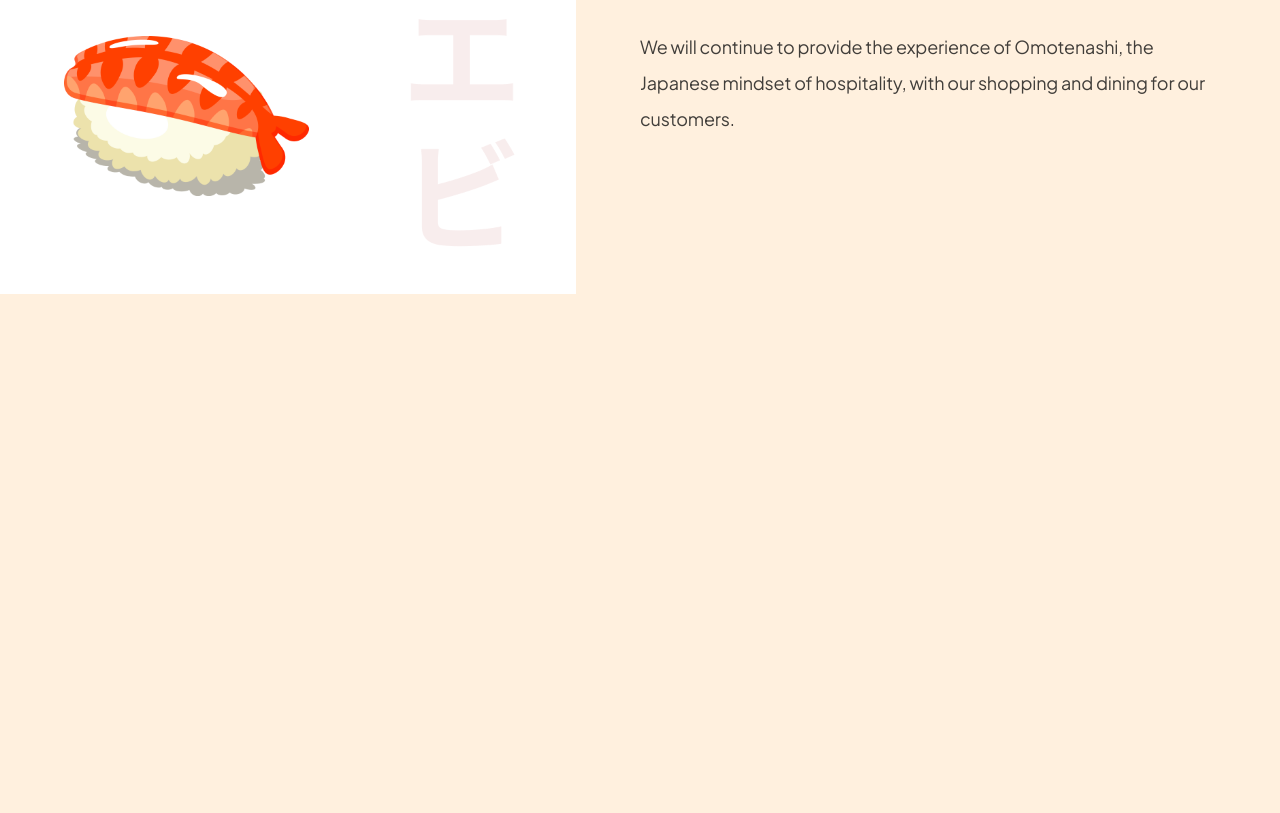
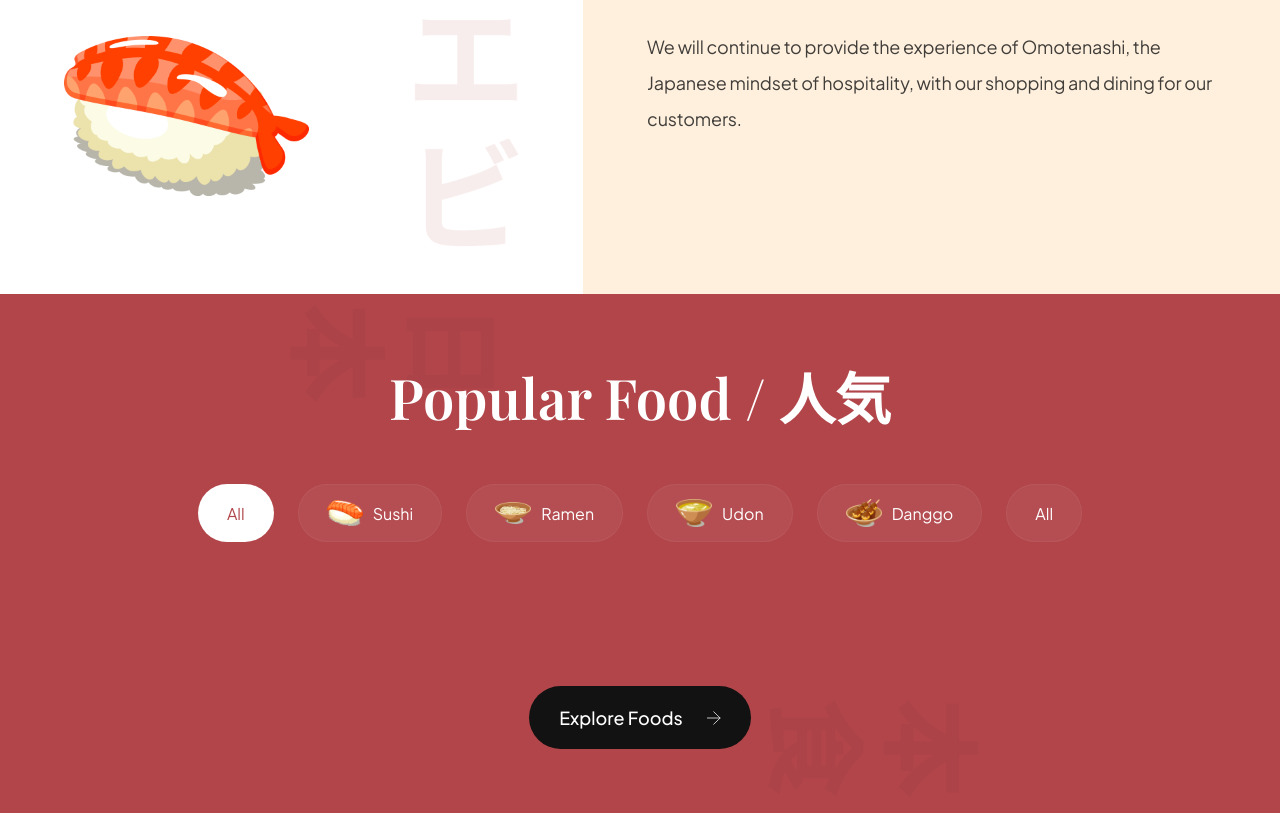
Before and after one commit to fendishatech/japanese-sushi, a website built with Vite: page index.html in a window 1280 px wide. Shown: the part 1214-2027 px from the top of the page. Before the commit the page ends 1508 px from the top, so only its background shows below. Built offline with nearby package versions, Linux system fonts and the light colour scheme.

Commit message:
popular section

```diff
--- a/css/sections/about.css
+++ b/css/sections/about.css
@@ -5,9 +5,8 @@
 }
 
 .about-us__image {
-    /* flex:1; */
     display: flex;
-    flex: 1;
+    flex: 1.1cqmax;
     flex-direction: column;
     justify-content: center;
     background-color: var(--color-white);
--- a/css/sections/popular.css
+++ b/css/sections/popular.css
@@ -0,0 +1,101 @@
+.popular-foods {
+    padding: 64px;
+
+    display: flex;
+    flex-direction: column;
+
+    background-color: var(--primary-color);
+    background-image: url("../../assets/popular_bg.png");
+    background-position: center;
+    background-repeat: no-repeat;
+    background-size: contain;
+
+    overflow: hidden;
+}
+
+.popular-foods__title {
+    font-size: 56px;
+    font-family: var(--playfair-display);
+    line-height: 78px;
+    color: #fff;
+    font-weight: 600;
+    text-align: center;
+}
+
+.popular-foods__filters {
+    margin-top: 48px;
+    max-width:100%;
+    overflow: auto;
+
+    display: flex;
+    justify-content: center;
+    gap: 24px;
+}
+
+.popular-foods__filter-btn {
+    padding: 10px 28px;
+
+    display: flex;
+    flex-direction: row;
+    align-items: center;
+    gap: 10px;
+
+    background: rgba(255,255,255,0.05);
+    border : 1px solid rgba(255,255,255,0.05);
+
+    border-radius: 46px;
+
+    font-size: 16px;
+    font-weight: 300px;
+    line-height: 25px;
+    font-family: var(--plus-jakarta-sans);
+    color: #fff;
+    cursor: pointer;
+}
+
+.popular-foods__filter-btn img {
+    width: 36px;
+    height: 36px;
+    object-fit: contain;
+}
+
+.popular-foods__filter-btn.active {
+    background: #fff;
+    color: var(--primary-color);
+}
+
+.popular-foods__filter-btn:hover {
+    background: #fff;
+    color: var(--primary-color);
+}
+
+.popular-foods__catalogue {
+    margin-top: 64px;
+    display: flex;
+    align-items: end;
+    flex-wrap: wrap;
+    justify-content: center;
+}
+
+.popular-foods__explore-button {
+    width : fit-content;
+    padding: 20px 30px;
+    margin: 80px auto 0;
+    font-weight: 500;
+    font-size: 18px;
+    line-height: 23px;
+    font-family: var(--plus-jakarta-sans);
+    background: var(--secondary-color);
+    color:#fff;
+    border: none;
+    outline: none;
+    border-radius: 64px;
+    cursor: pointer;
+}
+
+.popular-foods__explore-button img {
+    width: 14px;
+    height: 14px;
+    object-fit: contain;
+    margin-left: 21px;
+}
--- a/index.html
+++ b/index.html
@@ -110,6 +110,40 @@
         </div>
       </section>
       <!-- ========== End About us Section ========== -->
+
+      <!-- ========== Start Popular ========== -->
+      <section class="popular-foods" id="menu">
+        <h2 class="popular-foods__title">Popular Food / 人気</h2>
+        <!-- Filters -->
+        <div class="popular-foods__filters sushi__hide-scrollbar">
+          <button class="popular-foods__filter-btn active">All</button>
+          <button class="popular-foods__filter-btn">
+            <img src="/assets/sushi-9.png" alt="sushi 9" />
+            Sushi
+          </button>
+          <button class="popular-foods__filter-btn">
+            <img src="/assets/sushi-8.png" alt="sushi 8" />
+            Ramen
+          </button>
+          <button class="popular-foods__filter-btn">
+            <img src="/assets/sushi-7.png" alt="sushi 7" />
+            Udon
+          </button>
+          <button class="popular-foods__filter-btn">
+            <img src="/assets/sushi-6.png" alt="sushi 6" />
+            Danggo
+          </button>
+          <button class="popular-foods__filter-btn">All</button>
+        </div>
+        <!-- Catalogue -->
+        <div class="popular-foods__catalogue"></div>
+        <button type="button" class="popular-foods__explore-button">
+          Explore Foods
+
+          <img src="assets/arrow-right.svg" alt="arrow right" />
+        </button>
+      </section>
+      <!-- ========== End Popular ========== -->
     </div>
     <script type="module" src="/js/script.js"></script>
   </body>
```
